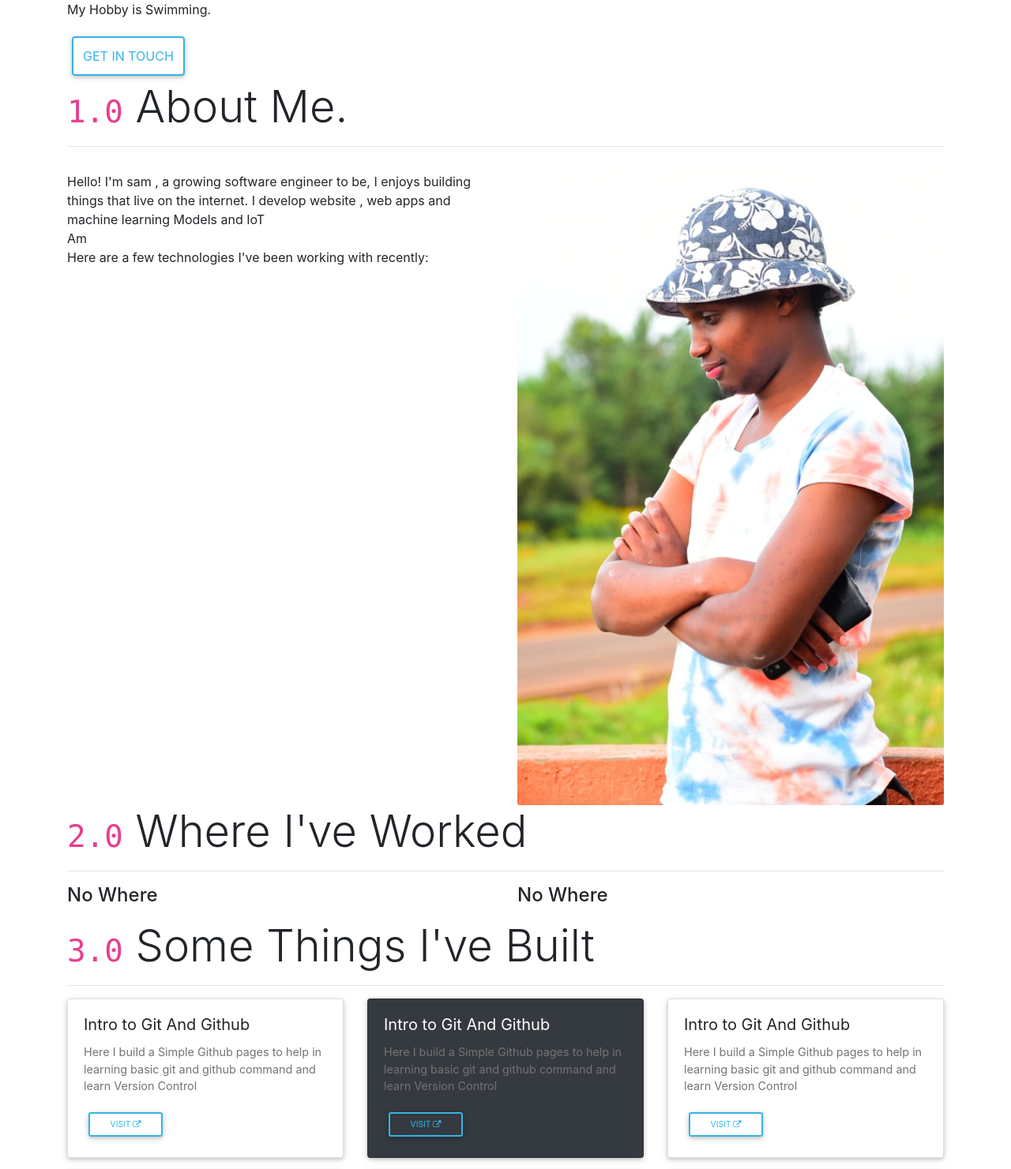
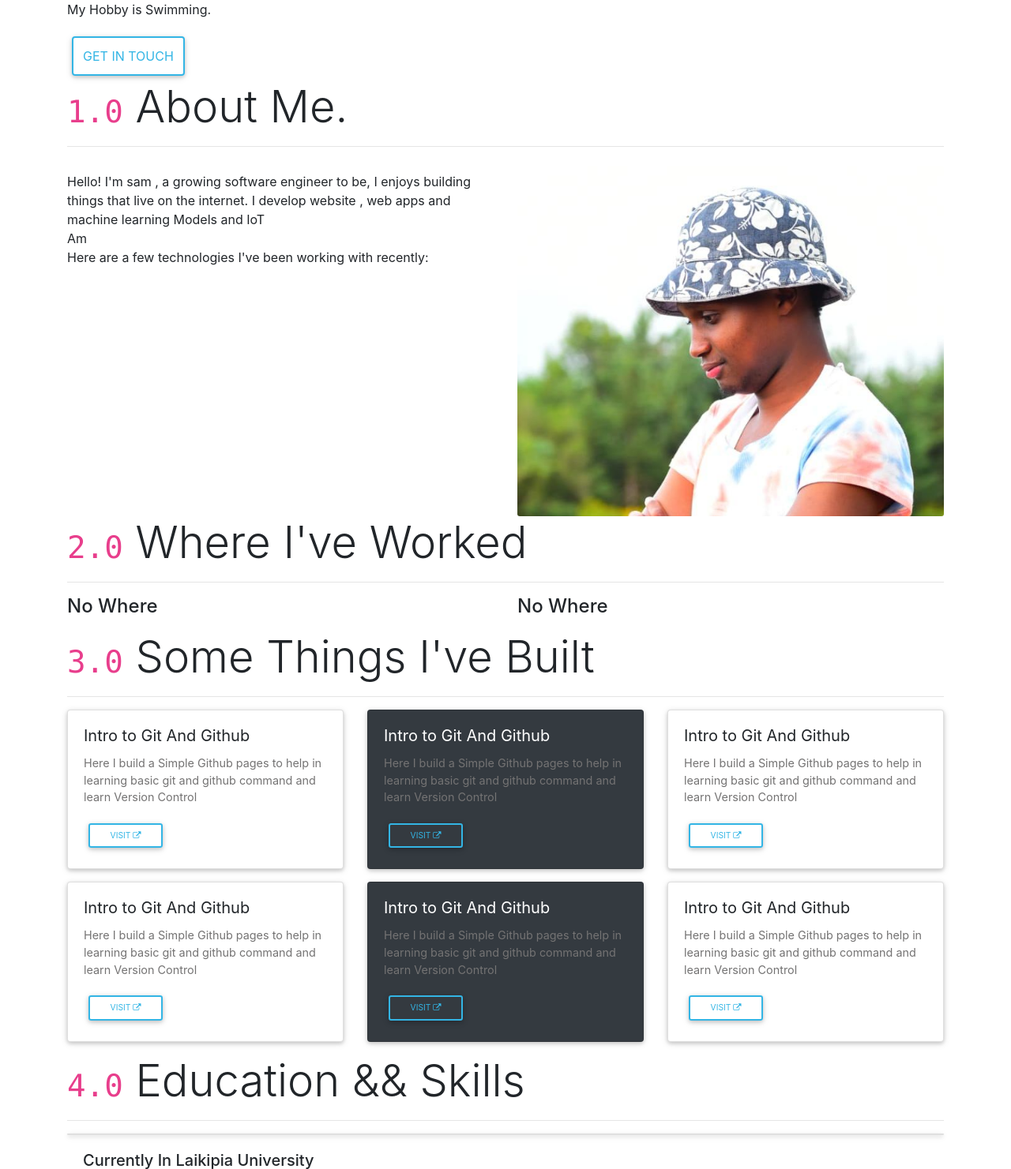
Before and after one commit to samkb420/Potfolio, a Flask app: page / in a window 1280 px wide. Shown: the part 429-1910 px from the top of the page at 79% size. Run offline with Flask 2, Linux system fonts and the light colour scheme; some libraries are stand-ins or nearby versions.

Commit message:
Added a pic

```diff
--- a/templates/index.html
+++ b/templates/index.html
@@ -90,7 +90,7 @@
 
                 </div>
                 <div class="col-md-6 mt-2">
-                    <img class="card-img" src="{{url_for('static',filename='pics/parallax1.jpeg')}}" alt="sams pic">
+                    <img class="card-img" src="{{url_for('static',filename='pics/parallax2.jpeg')}}" alt="sams pic">
                 </div>
             </div>
 
```
